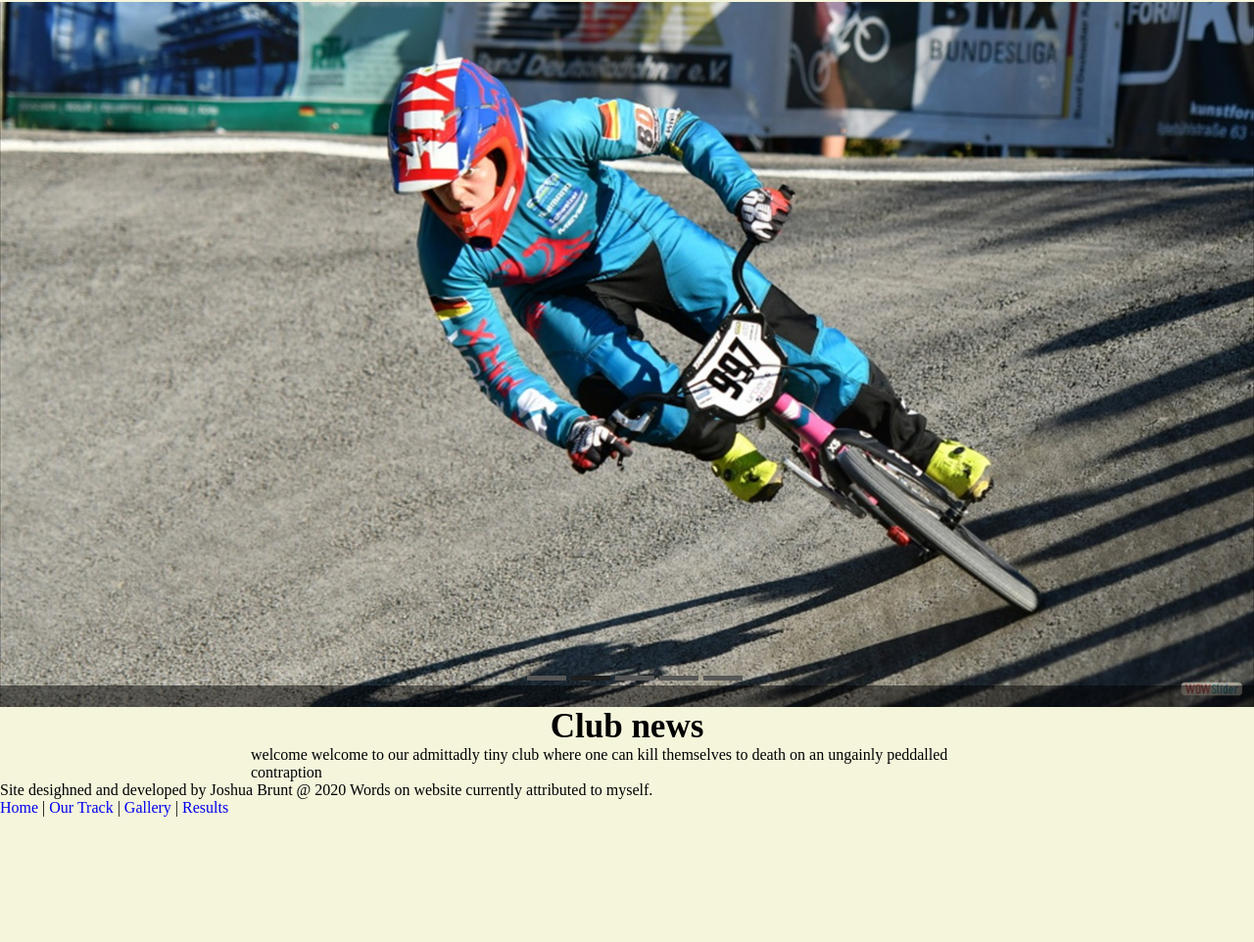
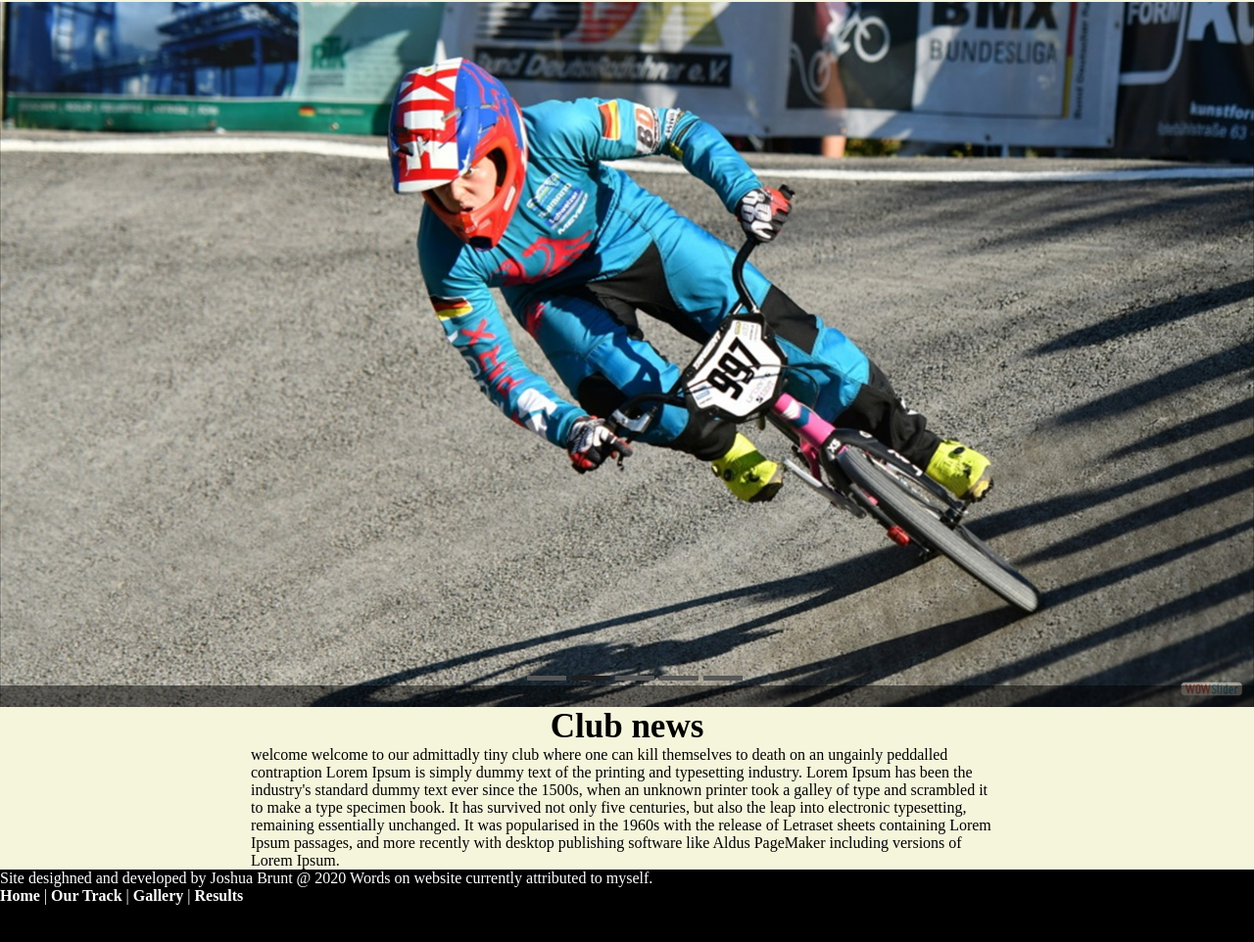
Before and after one commit to Beneficial-Insurance/digital-website, a plain HTML site: page index.html in a window 1280 px wide. Shown: the part 108-1070 px from the top of the page at 98% size. Before the commit the page ends 942 px from the top, so only its background shows below. Drawn offline with Linux system fonts and the light colour scheme.

Commit message:
ERE WE GO

```diff
--- a/index.html
+++ b/index.html
@@ -50,7 +50,7 @@
 		</div>
 		<div class="content_main">
 			<h1>Club news</h1>
-			<p>welcome welcome to our admittadly tiny club where one can kill themselves to death on an ungainly peddalled contraption</p>
+			<p>welcome welcome to our admittadly tiny club where one can kill themselves to death on an ungainly peddalled contraption Lorem Ipsum is simply dummy text of the printing and typesetting industry. Lorem Ipsum has been the industry's standard dummy text ever since the 1500s, when an unknown printer took a galley of type and scrambled it to make a type specimen book. It has survived not only five centuries, but also the leap into electronic typesetting, remaining essentially unchanged. It was popularised in the 1960s with the release of Letraset sheets containing Lorem Ipsum passages, and more recently with desktop publishing software like Aldus PageMaker including versions of Lorem Ipsum.</p>
 		</div>
 		<footer>
 			<p>Site desighned and developed by Joshua Brunt @ 2020 Words on website currently attributed to myself.</p><a href="index.html">Home</a> | <a href="our_track.html">Our Track</a> | <a href="gallery.html">Gallery</a> | <a href="results.html">Results</a>
--- a/mystyle.css
+++ b/mystyle.css
@@ -139,6 +139,26 @@ nav .nav_mobile img {
 h1 {
 	font-size: 25px;
 }
+/*--Footer--*/
+footer {
+	background-color: black;
+	color: white;
+	width: 100%;
+	display: block;
+	min-height: 100px;
+	margin-left: auto;
+	margin-right: auto;
+}
+
+footer a {
+	color: var(--block_txt_color);
+	font-weight: 550;
+	text-decoration: none;
+}
+footer a:hover {
+	color: var(--block_accent_color)
+}
+
 /*-- Tablets --*/
 
 @media only screen and (min-width: 600px) {
```
